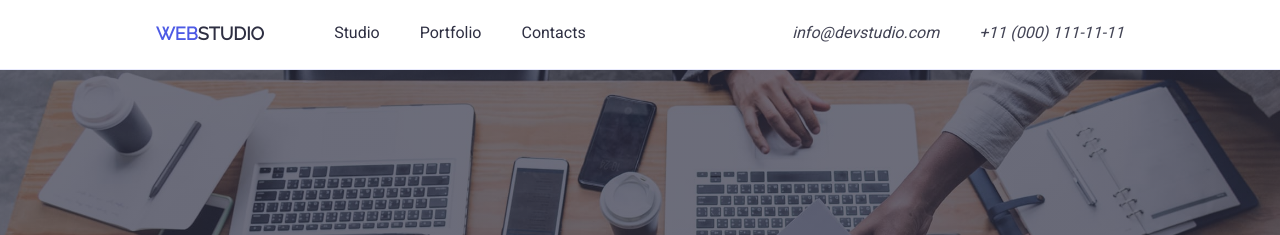
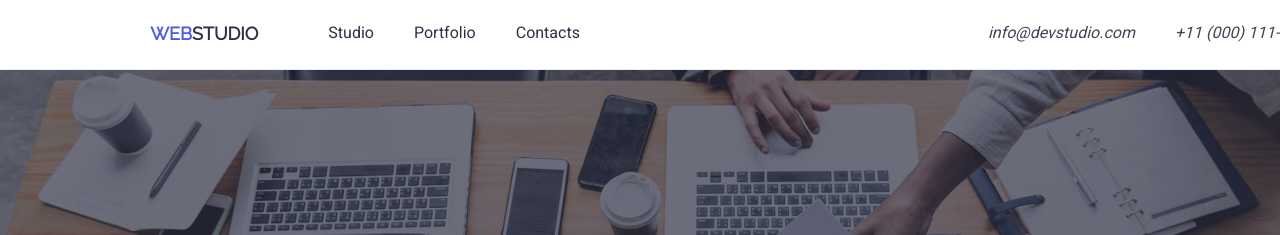
Before and after one commit to sema2817/goit-markup-hw-04, a plain HTML site: page index.html in a window 1280 px wide. Shown: the top 235 px of the page. Drawn offline with nearby package versions, Linux system fonts and the light colour scheme.

Commit message:
first homework

```diff
--- a/css/styles.css
+++ b/css/styles.css
@@ -26,6 +26,7 @@ header {
   gap: 70px;
 }
 nav ul {
+  margin-right: 76px;
   gap: 40px;
 }
 nav a {
@@ -54,6 +55,9 @@ nav a:hover {
 address ul {
   white-space: nowrap;
   gap: 40px;
+}
+address {
+  margin-left: 332px;
 }
 header ul {
   display: flex;
@@ -249,7 +253,7 @@ footer {
   color: #f4f4fd;
   font-family: "Roboto", "Segoe UI", "Helvetica Neue", Arial, sans-serif;
 }
-.ourportfolio img:hover + .overlay {
+.imagewrapper:hover .overlay {
   transform: translateY(0);
 }
 .overlay p {
--- a/index.html
+++ b/index.html
@@ -13,7 +13,7 @@
   </head>
 
   <body>
-    <header>
+    <header class="container">
       <div class="logomenu">
       <div><a class="web" href="#">WEB</a><a class="studio" href="#">STUDIO</a></div>
       <nav>
```
